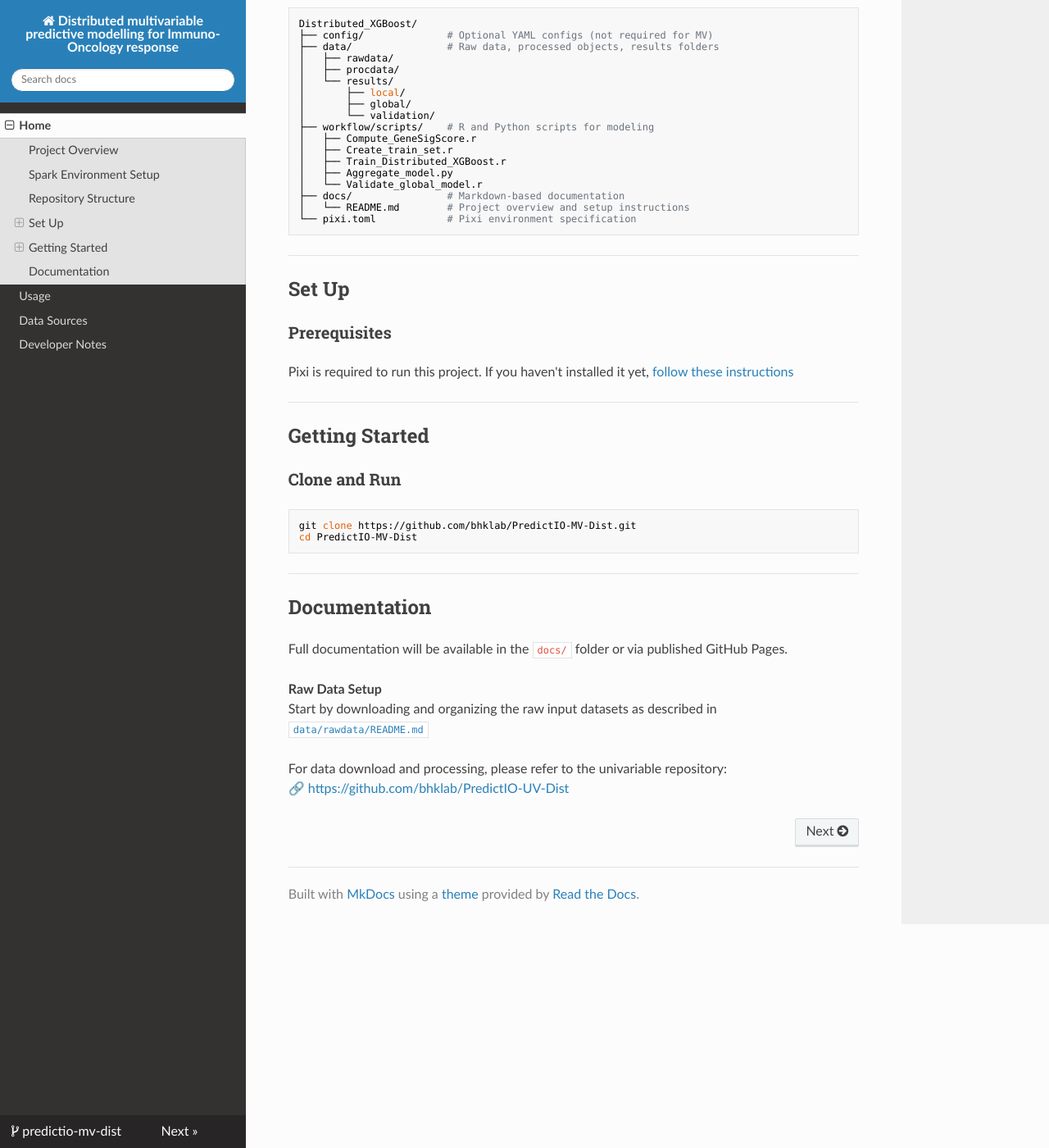
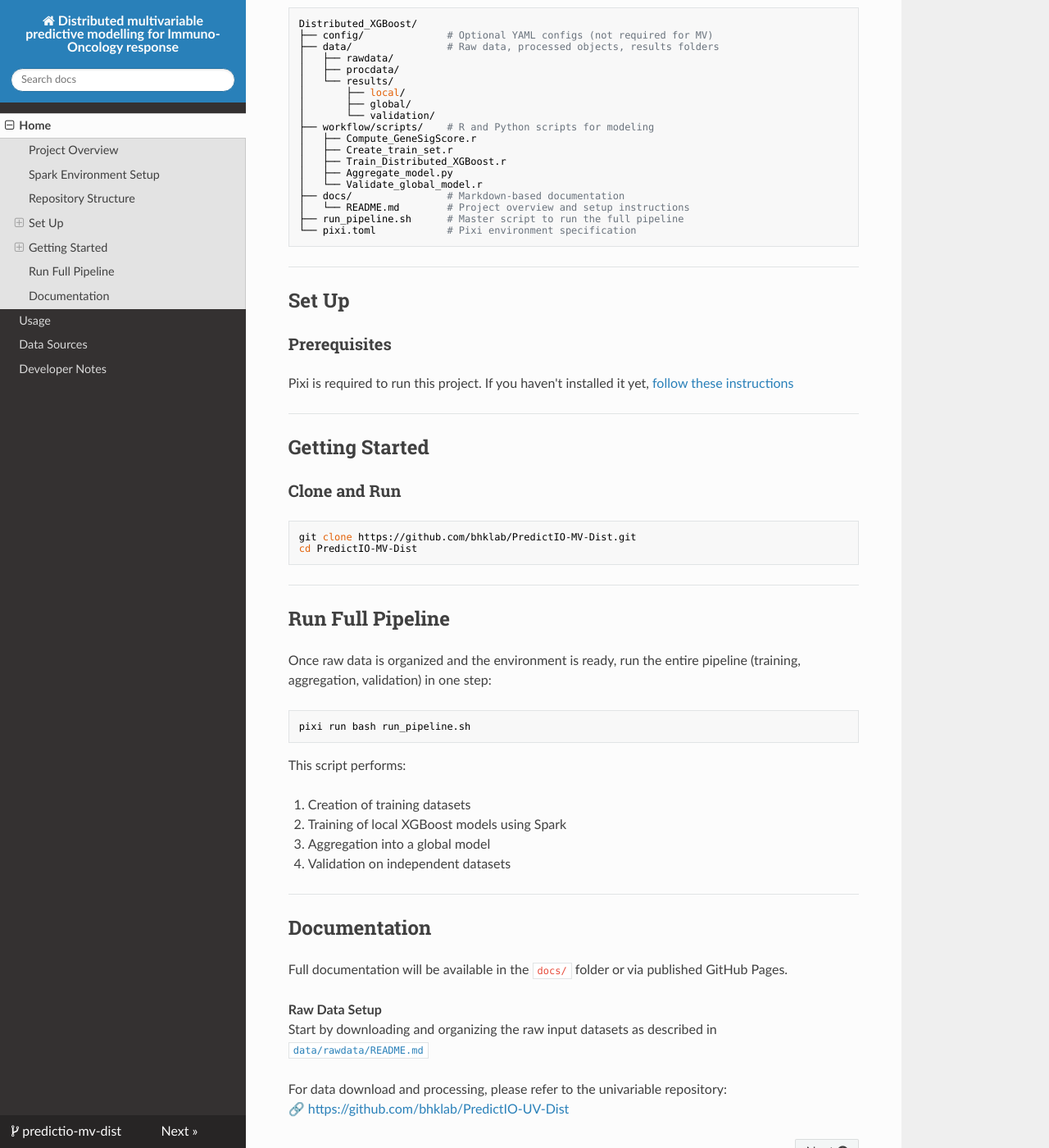
Before and after one commit to bhklab/PredictIO-MV-Dist, an MkDocs documentation site: the page built from docs/README.md, in a window 1280 px wide and 1400 px high, scrolled down 1400 px. Shown: the whole window at 82% size. Built offline with MkDocs 1.6.1, drawn with Linux system fonts in a browser that asks for light colours; nearby versions of some CDN libraries.

Commit message:
feat: add "Run Full Pipeline" section and  add run_pipeline.sh to the tree

````diff
--- a/docs/README.md
+++ b/docs/README.md
@@ -77,6 +77,7 @@ Distributed_XGBoost/
 │   └── Validate_global_model.r
 ├── docs/                # Markdown-based documentation
 │   └── README.md        # Project overview and setup instructions
+├── run_pipeline.sh      # Master script to run the full pipeline
 └── pixi.toml            # Pixi environment specification
 ```
 
@@ -102,6 +103,23 @@ cd PredictIO-MV-Dist
 
 ---
 
+## Run Full Pipeline
+
+Once raw data is organized and the environment is ready, run the entire pipeline (training, aggregation, validation) in one step:
+
+```bash
+pixi run bash run_pipeline.sh
+```
+
+This script performs:
+
+1. Creation of training datasets
+2. Training of local XGBoost models using Spark
+3. Aggregation into a global model
+4. Validation on independent datasets
+
+---
+
 ## Documentation
 
 Full documentation will be available in the `docs/` folder or via published GitHub Pages.
````
